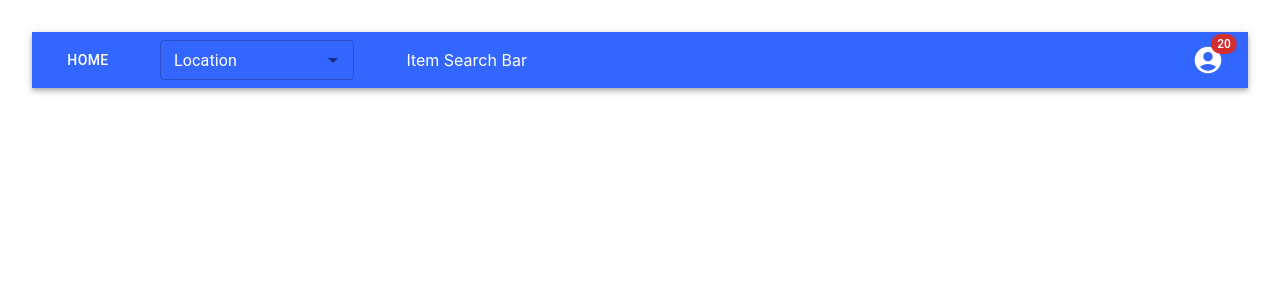
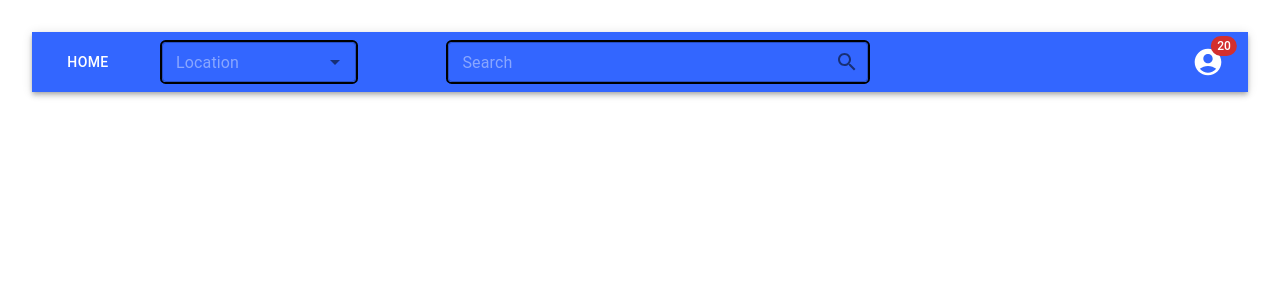
Before and after one commit to KDkirtiman/local-business-connect, a React (Vite) app: page / in a window 1280 px wide. Shown: the top 300 px of the page. Built offline with nearby package versions, Linux system fonts and the light colour scheme.

Commit message:
release/march : Added Styled Basic App Header

```diff
--- a/package.json
+++ b/package.json
@@ -12,6 +12,7 @@
   "dependencies": {
     "@emotion/react": "^11.11.3",
     "@emotion/styled": "^11.11.0",
+    "@mui/base": "^5.0.0-beta.37",
     "@mui/icons-material": "^5.15.11",
     "@mui/material": "^5.15.10",
     "prop-types": "^15.8.1",
--- a/src/Module/AppHeader/AccountSection/AccountSession.jsx
+++ b/src/Module/AppHeader/AccountSection/AccountSession.jsx
@@ -1,6 +1,6 @@
-import { Badge, Menu, MenuItem } from "@mui/material";
+import { Avatar, Badge, Divider, ListItemIcon, Menu, MenuItem } from "@mui/material";
 import { AccountMenuWrapper } from "../AppHeader.styled";
-import { AccountCircle } from "@mui/icons-material";
+import { AccountCircle, Logout, PersonAdd, Settings } from "@mui/icons-material";
 import { useState } from "react";
 
 function AccountSection(props) {
@@ -22,13 +22,69 @@ function AccountSection(props) {
       <Menu
         open={isMenuOpen}
         anchorEl={anchorEl}
+        id="account-menu"
         onClose={handleMenuClose}
+        onClick={handleMenuClose}
+        transformOrigin={{ horizontal: 'right', vertical: 'top' }}
+        anchorOrigin={{ horizontal: 'right', vertical: 'bottom' }}
+        PaperProps={{
+          elevation: 0,
+          sx: {
+            overflow: 'visible',
+            filter: 'drop-shadow(0px 2px 8px rgba(0,0,0,0.32))',
+            mt: 1.5,
+            '& .MuiAvatar-root': {
+              width: 32,
+              height: 32,
+              ml: -0.5,
+              mr: 1,
+            },
+            '&::before': {
+              content: '""',
+              display: 'block',
+              position: 'absolute',
+              top: 0,
+              right: 14,
+              width: 10,
+              height: 10,
+              bgcolor: 'background.paper',
+              transform: 'translateY(-50%) rotate(45deg)',
+              zIndex: 0,
+            },
+          },
+        }}
       >
-        <MenuItem>Account</MenuItem>
-        <MenuItem>Orders</MenuItem>
-        <MenuItem>Wishlist</MenuItem>
-        <MenuItem>Cart</MenuItem>
-        <MenuItem>Settings</MenuItem>
+        <MenuItem onClick={handleMenuClose}>
+          <ListItemIcon style={{paddingRight: "1em"}}>
+            <Avatar />
+          </ListItemIcon>
+          Profile
+        </MenuItem>
+        <MenuItem onClick={handleMenuClose}>
+          <ListItemIcon style={{paddingRight: "1em"}}>
+            <Avatar />
+          </ListItemIcon>
+          My account
+        </MenuItem>
+        <MenuItem onClick={handleMenuClose}>
+          <ListItemIcon style={{paddingRight: "1em"}}>
+            <PersonAdd fontSize="small" />
+          </ListItemIcon>
+          Add another account
+        </MenuItem>
+        <Divider />
+        <MenuItem onClick={handleMenuClose}>
+          <ListItemIcon style={{paddingRight: "1em"}}>
+            <Settings fontSize="small" />
+          </ListItemIcon>
+          Settings
+        </MenuItem>
+        <MenuItem onClick={handleMenuClose}>
+          <ListItemIcon style={{paddingRight: "1em"}}>
+            <Logout fontSize="small" />
+          </ListItemIcon>
+          Logout
+        </MenuItem>
       </Menu>
     );
   }
--- a/src/Module/AppHeader/AppHeader.jsx
+++ b/src/Module/AppHeader/AppHeader.jsx
@@ -1,7 +1,8 @@
 import { AppBar, Autocomplete, Button, TextField, Toolbar } from "@mui/material";
-import { HomeWrapper, SearchBarWrapper } from "./AppHeader.styled";
+import { HomeWrapper, TextFieldStyle } from "./AppHeader.styled";
 import { STYLE } from "../../Constant/StyleConstant";
 import { AccountSection } from "./AccountSection/AccountSession";
+import { SearchBar } from "./SearchBar/SearchBar";
 
 function AppHeader(props) {
 
@@ -21,16 +22,16 @@ function AppHeader(props) {
               (params) => <div style={{padding: "0.5em"}}>
                 <TextField
                   {...params}
-                  InputLabelProps={{style:{color: "inherit"}}}
-                  sx={{fontSize: "0.7em", fontWeight: "bold"}}
+                  sx={TextFieldStyle}
                   size={"small"}
                   variant={"outlined"}
-                  label={"Location"} />
+                  placeholder={"Location"}
+                />
               </div>
             }
           />
         </HomeWrapper>
-        <SearchBarWrapper>Item Search Bar</SearchBarWrapper>
+        <SearchBar/>
         <AccountSection/>
       </Toolbar>
     </AppBar>
--- a/src/Module/AppHeader/AppHeader.styled.js
+++ b/src/Module/AppHeader/AppHeader.styled.js
@@ -2,11 +2,6 @@ import styled from "styled-components"
 
 const HomeWrapper = styled.div`
   width: 30%;
-  display: flex
-`;
-
-const SearchBarWrapper = styled.div`
-  width: 40%;
   display: flex
 `;
 
@@ -15,4 +10,21 @@ const AccountMenuWrapper = styled.div`
   text-align: right;
 `;
 
-export { HomeWrapper, SearchBarWrapper, AccountMenuWrapper }
+const AcountMenuWrapper = styled.div`
+  padding: 1em;
+`;
+
+const TextFieldStyle = {
+  fontSize: "0.7em",
+  fontWeight: "bold",
+  border: `0.2em solid black`,
+  borderRadius: "0.5em",
+
+  "input": {
+      "&::placeholder": {
+        color: "white"
+      }
+  }
+}
+
+export { HomeWrapper, AccountMenuWrapper, AcountMenuWrapper, TextFieldStyle }
--- /dev/null
+++ b/src/Module/AppHeader/SearchBar/SearchBar.jsx
@@ -0,0 +1,34 @@
+import { Autocomplete, TextField, autocompleteClasses } from "@mui/material";
+import { SearchBarWrapper } from "./SearchBar.styled";
+import { Search } from "@mui/icons-material";
+import { TextFieldStyle } from "../AppHeader.styled";
+
+function SearchBar(props) {
+    return (
+        <SearchBarWrapper>
+            <Autocomplete
+                sx={{marginLeft: "2em", width: "100%",
+                [`& .${autocompleteClasses.popupIndicator}`]: {
+                    transform: "none"
+                }}}
+                forcePopupIcon={true}
+                options={[]}
+                popupIcon={<Search/>}
+                renderInput={
+                    (params) => <div style={{padding: "0.5em"}}>
+                      <TextField
+                        {...params}
+                        //InputLabelProps={{style:{color: "inherit"}}}
+                        sx={TextFieldStyle}
+                        size={"small"}
+                        variant={"outlined"}
+                        placeholder={"Search"}
+                      />
+                    </div>
+                }
+            />
+        </SearchBarWrapper>
+    );
+}
+
+export {SearchBar};
--- /dev/null
+++ b/src/Module/AppHeader/SearchBar/SearchBar.styled.js
@@ -0,0 +1,9 @@
+import styled from "styled-components";
+
+
+const SearchBarWrapper = styled.div`
+  width: 40%;
+  display: flex
+`;
+
+export {SearchBarWrapper};
```
Also changed, not shown: 1 other file (tests, documents, lock files or other folders).
